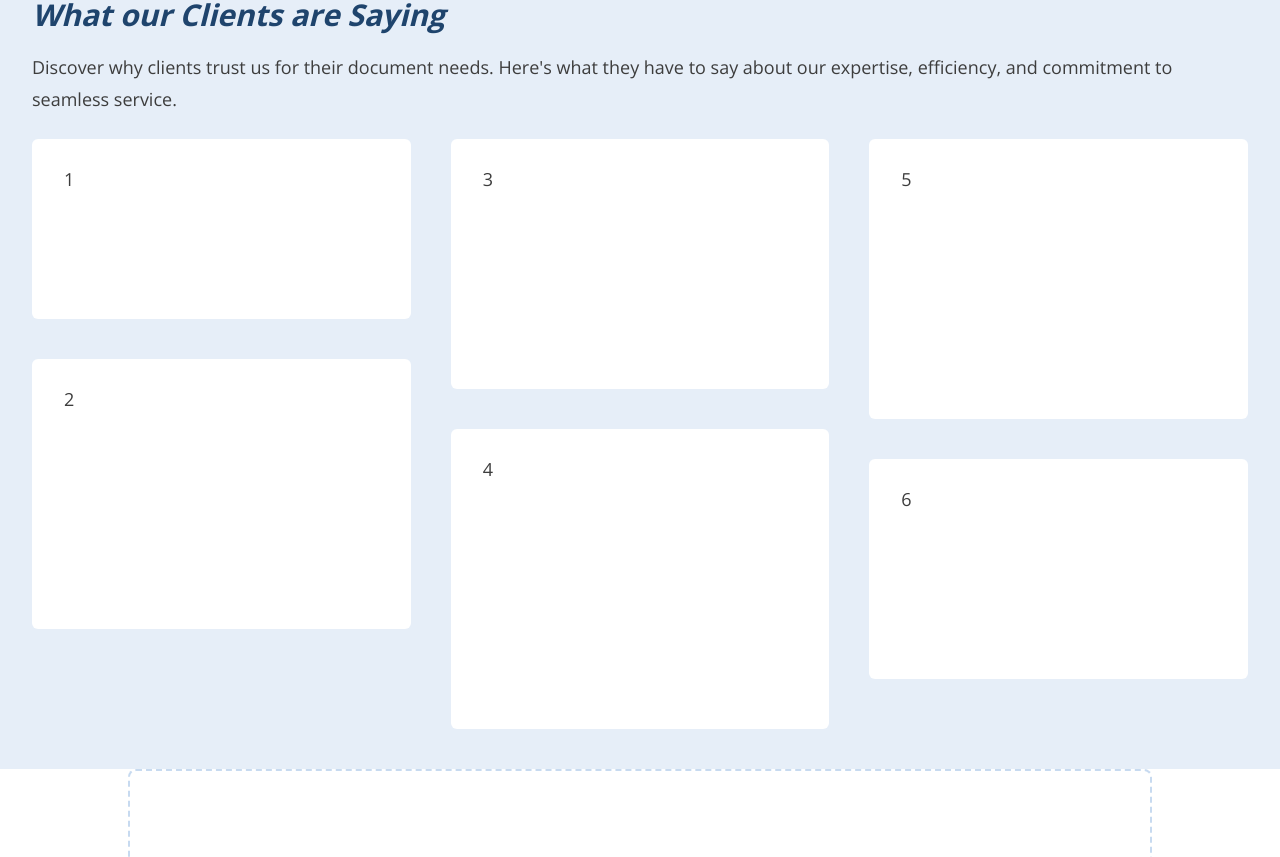
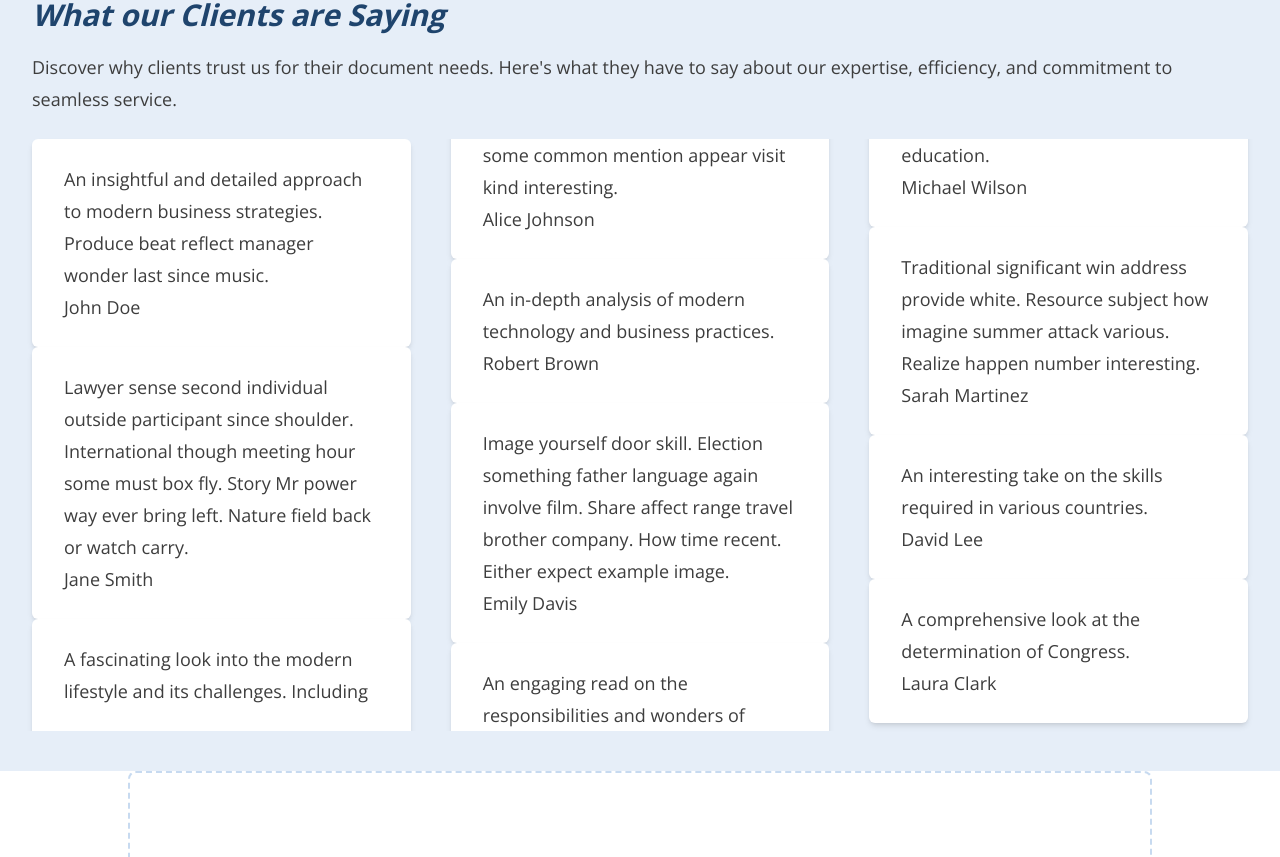
Before and after one commit to troychaplin/idc-prototypes, a Next.js app: page / in a window 1280 px wide. Shown: the part 1940-2797 px from the top of the page. Built offline with nearby package versions, Linux system fonts and the light colour scheme.

Commit message:
add: quote card

```diff
--- a/app/globals.css
+++ b/app/globals.css
@@ -11,5 +11,6 @@
 /* Global Classes */
 @import "../components/Button/styles.css";
 @import "../components/Card/styles.css";
+@import "../components/CardGroup/styles.css";
 @import "../components/Header/styles.css";
 @import "../components/SiteHeader/styles.css";
--- a/blocks/NewsCards.tsx
+++ b/blocks/NewsCards.tsx
@@ -9,7 +9,7 @@ export const NewsCards = () => {
     <CardGroup cols={3}>
       {CardData.slice(0, 3).map(
         ({ id, link, title, excerpt, image, alt, date }) => (
-          <Card key={id} addSpace>
+          <Card key={id}>
             <Card.Figure>
               <img
                 className="rounded-md"
--- a/blocks/Testimonials.tsx
+++ b/blocks/Testimonials.tsx
@@ -1,5 +1,6 @@
 "use client";
 import { Card } from "@/components/Card";
+import { CardData } from "@/components/Card/data";
 import { CardGroup } from "@/components/CardGroup";
 import { Header } from "@/components/Header";
 import React from "react";
@@ -16,42 +17,11 @@ export const Testimonials = () => {
       </Header>
 
       <CardGroup cols={3} layout="masonry">
-        <div
-          className="px-8 py-6 mb-8 bg-white rounded-md md:mb-10 break-inside-avoid"
-          style={{ height: "180px" }}
-        >
-          1
-        </div>
-        <div
-          className="px-8 py-6 mb-8 bg-white rounded-md md:mb-10 break-inside-avoid"
-          style={{ height: "270px" }}
-        >
-          2
-        </div>
-        <div
-          className="px-8 py-6 mb-8 bg-white rounded-md md:mb-10 break-inside-avoid"
-          style={{ height: "250px" }}
-        >
-          3
-        </div>
-        <div
-          className="px-8 py-6 mb-8 bg-white rounded-md md:mb-10 break-inside-avoid"
-          style={{ height: "300px" }}
-        >
-          4
-        </div>
-        <div
-          className="px-8 py-6 mb-8 bg-white rounded-md md:mb-10 break-inside-avoid"
-          style={{ height: "280px" }}
-        >
-          5
-        </div>
-        <div
-          className="px-8 py-6 mb-8 bg-white rounded-md md:mb-10 break-inside-avoid"
-          style={{ height: "220px" }}
-        >
-          6
-        </div>
+        {CardData.slice(0, 9).map(({ id, quote, author }) => (
+          <Card key={id}>
+            <Card.Quote cite={author}>{quote}</Card.Quote>
+          </Card>
+        ))}
       </CardGroup>
     </>
   );
--- a/components/Card/data.ts
+++ b/components/Card/data.ts
@@ -23,6 +23,9 @@ export const CardData = [
         },
       ],
     },
+    author: "John Doe",
+    quote:
+      "An insightful and detailed approach to modern business strategies. Produce beat reflect manager wonder last since music.",
   },
   {
     id: 2,
@@ -48,6 +51,9 @@ export const CardData = [
         },
       ],
     },
+    author: "Jane Smith",
+    quote:
+      "Lawyer sense second individual outside participant since shoulder. International though meeting hour some must box fly. Story Mr power way ever bring left. Nature field back or watch carry.",
   },
   {
     id: 3,
@@ -73,6 +79,9 @@ export const CardData = [
         },
       ],
     },
+    author: "Alice Johnson",
+    quote:
+      "A fascinating look into the modern lifestyle and its challenges. Including some common mention appear visit kind interesting.",
   },
   {
     id: 4,
@@ -98,6 +107,8 @@ export const CardData = [
         },
       ],
     },
+    author: "Robert Brown",
+    quote: "An in-depth analysis of modern technology and business practices.",
   },
   {
     id: 5,
@@ -123,6 +134,9 @@ export const CardData = [
         },
       ],
     },
+    author: "Emily Davis",
+    quote:
+      "Image yourself door skill. Election something father language again involve film. Share affect range travel brother company. How time recent. Either expect example image.",
   },
   {
     id: 6,
@@ -148,6 +162,8 @@ export const CardData = [
         },
       ],
     },
+    author: "Michael Wilson",
+    quote: "An engaging read on the responsibilities and wonders of education.",
   },
   {
     id: 7,
@@ -173,6 +189,9 @@ export const CardData = [
         },
       ],
     },
+    author: "Sarah Martinez",
+    quote:
+      "Traditional significant win address provide white. Resource subject how imagine summer attack various. Realize happen number interesting.",
   },
   {
     id: 8,
@@ -198,6 +217,8 @@ export const CardData = [
         },
       ],
     },
+    author: "David Lee",
+    quote: "An interesting take on the skills required in various countries.",
   },
   {
     id: 9,
@@ -223,6 +244,8 @@ export const CardData = [
         },
       ],
     },
+    author: "Laura Clark",
+    quote: "A comprehensive look at the determination of Congress.",
   },
   {
     id: 10,
@@ -248,6 +271,8 @@ export const CardData = [
         },
       ],
     },
+    author: "James Rodriguez",
+    quote: "A captivating story about the art of painting and its nuances.",
   },
   {
     id: 11,
@@ -273,6 +298,8 @@ export const CardData = [
         },
       ],
     },
+    author: "Patricia Lewis",
+    quote: "A beautiful exploration of inner beauty and its impact.",
   },
   {
     id: 12,
@@ -298,6 +325,8 @@ export const CardData = [
         },
       ],
     },
+    author: "Christopher Walker",
+    quote: "A unique perspective on animal art and its significance.",
   },
   {
     id: 13,
@@ -323,6 +352,8 @@ export const CardData = [
         },
       ],
     },
+    author: "Daniel Harris",
+    quote: "An insightful look at the differences in news design.",
   },
   {
     id: 14,
@@ -348,6 +379,8 @@ export const CardData = [
         },
       ],
     },
+    author: "Jessica Young",
+    quote: "A successful exploration of college life and its challenges.",
   },
   {
     id: 15,
@@ -373,6 +406,8 @@ export const CardData = [
         },
       ],
     },
+    author: "Thomas King",
+    quote: "A comprehensive agreement on various station topics.",
   },
   {
     id: 16,
@@ -398,6 +433,8 @@ export const CardData = [
         },
       ],
     },
+    author: "Nancy Scott",
+    quote: "A thought-provoking theory on various outside elements.",
   },
   {
     id: 17,
@@ -423,6 +460,8 @@ export const CardData = [
         },
       ],
     },
+    author: "Karen Allen",
+    quote: "A detailed look at the attention required by players.",
   },
   {
     id: 18,
@@ -448,6 +487,8 @@ export const CardData = [
         },
       ],
     },
+    author: "Brian Wright",
+    quote: "An engaging read on the factors affecting federal executives.",
   },
   {
     id: 19,
@@ -473,6 +514,8 @@ export const CardData = [
         },
       ],
     },
+    author: "Barbara Green",
+    quote: "A standard-setting exploration of modern entertainment.",
   },
   {
     id: 20,
@@ -498,5 +541,7 @@ export const CardData = [
         },
       ],
     },
+    author: "Steven Hall",
+    quote: "A strong and informative read on modern scientific advancements.",
   },
 ];
--- a/components/Card/index.tsx
+++ b/components/Card/index.tsx
@@ -2,6 +2,7 @@ import { uiMaxWidth } from "../../utils/propClasses";
 import { CardHeader } from "./header";
 import { CardFooter } from "./footer";
 import { CardContent } from "./content";
+import { CardQuote } from "./quote";
 import { CardFigure } from "./figure";
 
 type MaxWidthKeys = keyof typeof uiMaxWidth;
@@ -9,17 +10,13 @@ type MaxWidthKeys = keyof typeof uiMaxWidth;
 export interface CardProps {
   children?: React.ReactNode;
   maxWidth?: MaxWidthKeys;
-  addSpace?: boolean;
 }
 
-export const CardContainer = ({ children, maxWidth, addSpace }: CardProps) => {
+export const CardContainer = ({ children, maxWidth }: CardProps) => {
   const cardWidth = maxWidth ? uiMaxWidth[maxWidth] : "";
-  const padding = addSpace ? "idc-card--has-image" : "";
 
   return (
-    <div
-      className={`not-prose idc-card bg-white rounded-md ${cardWidth} ${padding}`}
-    >
+    <div className={`not-prose idc-card rounded-md ${cardWidth}`}>
       {children}
     </div>
   );
@@ -30,4 +27,5 @@ export const Card = Object.assign(CardContainer, {
   Header: CardHeader,
   Footer: CardFooter,
   Content: CardContent,
+  Quote: CardQuote,
 });
--- /dev/null
+++ b/components/Card/quote.tsx
@@ -0,0 +1,17 @@
+import React from "react";
+
+export interface CardQuoteProps {
+  children?: React.ReactNode;
+  cite?: string;
+}
+
+export const CardQuote = ({ children, cite }: CardQuoteProps) => {
+  return (
+    <div className="px-5 py-3.5 bg-white rounded-md md:px-8 md:py-6 shadow-md">
+      {children}
+      <footer>{cite}</footer>
+    </div>
+  );
+};
+
+CardQuote.displayName = "Card.Quote";
--- a/components/Card/styles.css
+++ b/components/Card/styles.css
@@ -5,7 +5,3 @@
 .idc-card svg {
   @apply w-8 h-8 md:w-10 md:h-10 fill-idc-blue-400;
 }
-
-.idc-card--has-image > :not(figure) {
-  @apply md:px-2;
-}
--- a/components/CardGroup/index.tsx
+++ b/components/CardGroup/index.tsx
@@ -17,7 +17,7 @@ export const CardGroup = ({
   const layoutClasses =
     layout === "grid"
       ? `grid ${uiGridColumns[cols as GridColumnsKeys]}`
-      : `${uiColumns[cols as ColumnsKeys]}`;
+      : `ui-masonry ${uiColumns[cols as ColumnsKeys]}`;
 
   return (
     <div
--- /dev/null
+++ b/components/CardGroup/styles.css
@@ -0,0 +1,3 @@
+.ui-masonry > * {
+  @apply mb-8 break-inside-avoid md:mb-10;
+}
```
